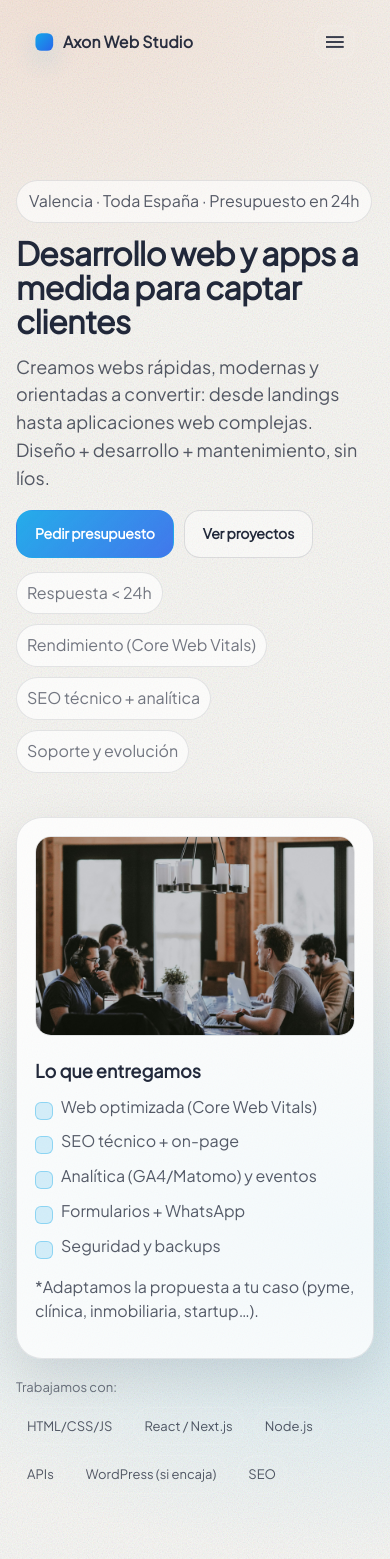
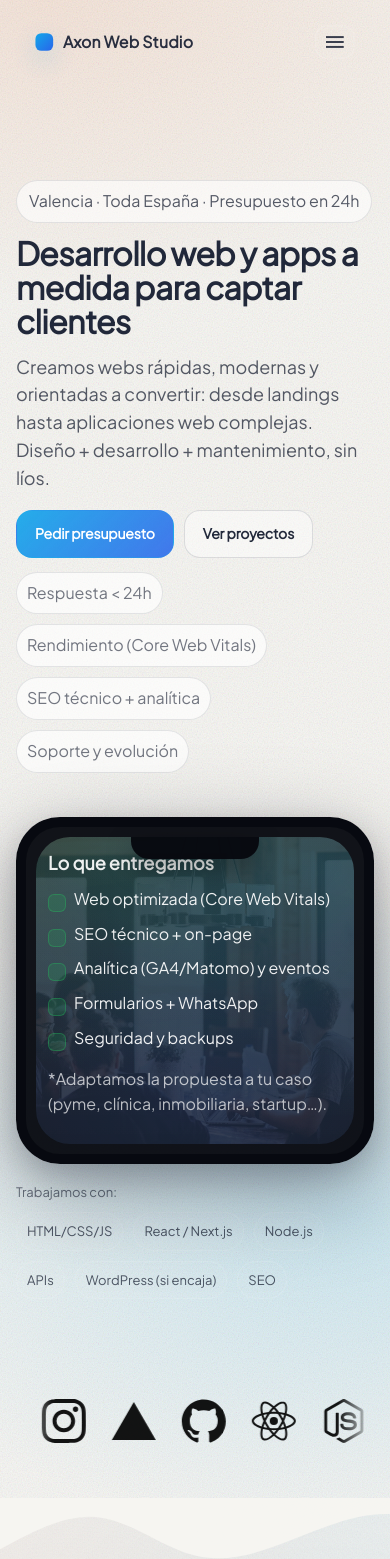
Before and after one commit to MarcosLuna23/primeraprueba, a React (Vite) app: page / in a window 390 px wide. Shown: the top 1559 px of the page. Built offline with nearby package versions, Linux system fonts and the light colour scheme.

Commit message:
Hero card: phone screen mock for 'Lo que entregamos'

```diff
--- a/src/styles.css
+++ b/src/styles.css
@@ -354,20 +354,84 @@ h1 {
 }
 
 .hero__card .card {
-  border-radius: var(--radius2);
-  background: rgba(255, 255, 255, 0.78);
-  border: 1px solid rgba(15, 23, 42, 0.10);
-  box-shadow: var(--shadow);
-  padding: 18px;
+  /* Phone mock */
+  position: relative;
+  overflow: hidden;
+
+  border-radius: 44px;
+  border: 10px solid rgba(8, 10, 16, 0.96);
+  background: rgba(8, 10, 16, 0.96);
+
+  box-shadow:
+    0 28px 90px rgba(2, 8, 23, 0.35),
+    0 10px 30px rgba(2, 8, 23, 0.18);
+
+  padding: 22px;
 }
 
+/* "screen" glow */
+.hero__card .card::after {
+  content: "";
+  position: absolute;
+  inset: 10px;
+  border-radius: 34px;
+  background:
+    radial-gradient(700px 420px at 15% 0%, rgba(34, 197, 94, 0.10), transparent 55%),
+    radial-gradient(700px 420px at 85% 10%, rgba(14, 165, 233, 0.16), transparent 60%),
+    radial-gradient(700px 420px at 50% 85%, rgba(37, 99, 235, 0.14), transparent 62%),
+    linear-gradient(180deg, rgba(255, 255, 255, 0.10), rgba(255, 255, 255, 0.04));
+  pointer-events: none;
+  z-index: 0;
+}
+
+/* notch */
+.hero__card .card::before {
+  content: "";
+  position: absolute;
+  top: 10px;
+  left: 50%;
+  transform: translateX(-50%);
+  width: 128px;
+  height: 22px;
+  border-radius: 0 0 18px 18px;
+  background: rgba(8, 10, 16, 0.98);
+  box-shadow: 0 10px 26px rgba(0,0,0,0.35);
+  z-index: 3;
+}
+
+/* Use the existing hero image as subtle wallpaper inside the phone */
 .heroPhoto {
-  width: 100%;
-  aspect-ratio: 16 / 10;
+  position: absolute;
+  inset: 10px;
+  width: calc(100% - 20px);
+  height: calc(100% - 20px);
   object-fit: cover;
-  border-radius: 16px;
-  border: 1px solid rgba(15, 23, 42, 0.10);
-  margin-bottom: 14px;
+  border-radius: 34px;
+  border: 0;
+  margin: 0;
+  opacity: 0.16;
+  filter: blur(0.2px) saturate(1.05) contrast(1.02);
+  z-index: 0;
+}
+
+/* content above wallpaper/glow */
+.hero__card .card > *:not(img) {
+  position: relative;
+  z-index: 2;
+}
+
+.hero__card .card,
+.hero__card .card * {
+  color: rgba(255, 255, 255, 0.92);
+}
+
+.hero__card .card .muted {
+  color: rgba(255, 255, 255, 0.70);
+}
+
+.hero__card .card .checklist li::before {
+  background: rgba(34, 197, 94, 0.16);
+  border: 1px solid rgba(34, 197, 94, 0.32);
 }
 
 .sectionPhoto {
```
